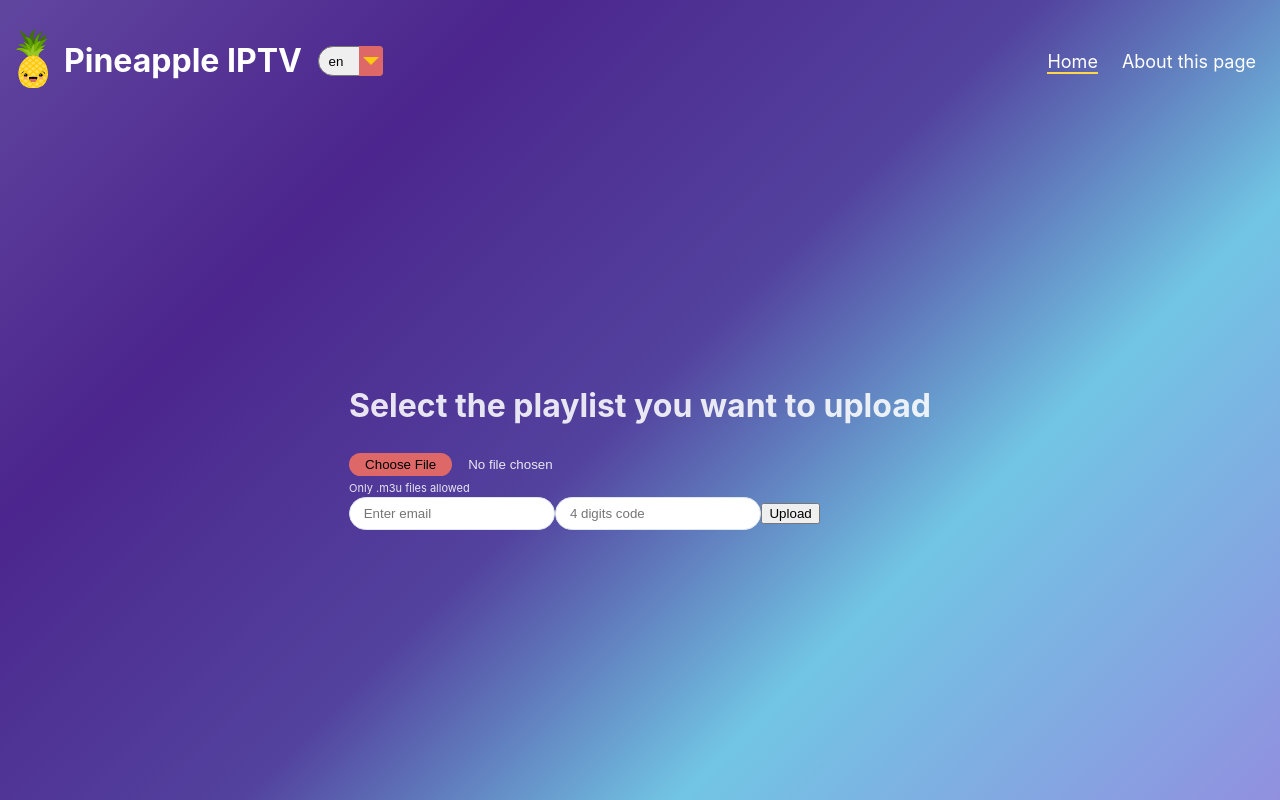
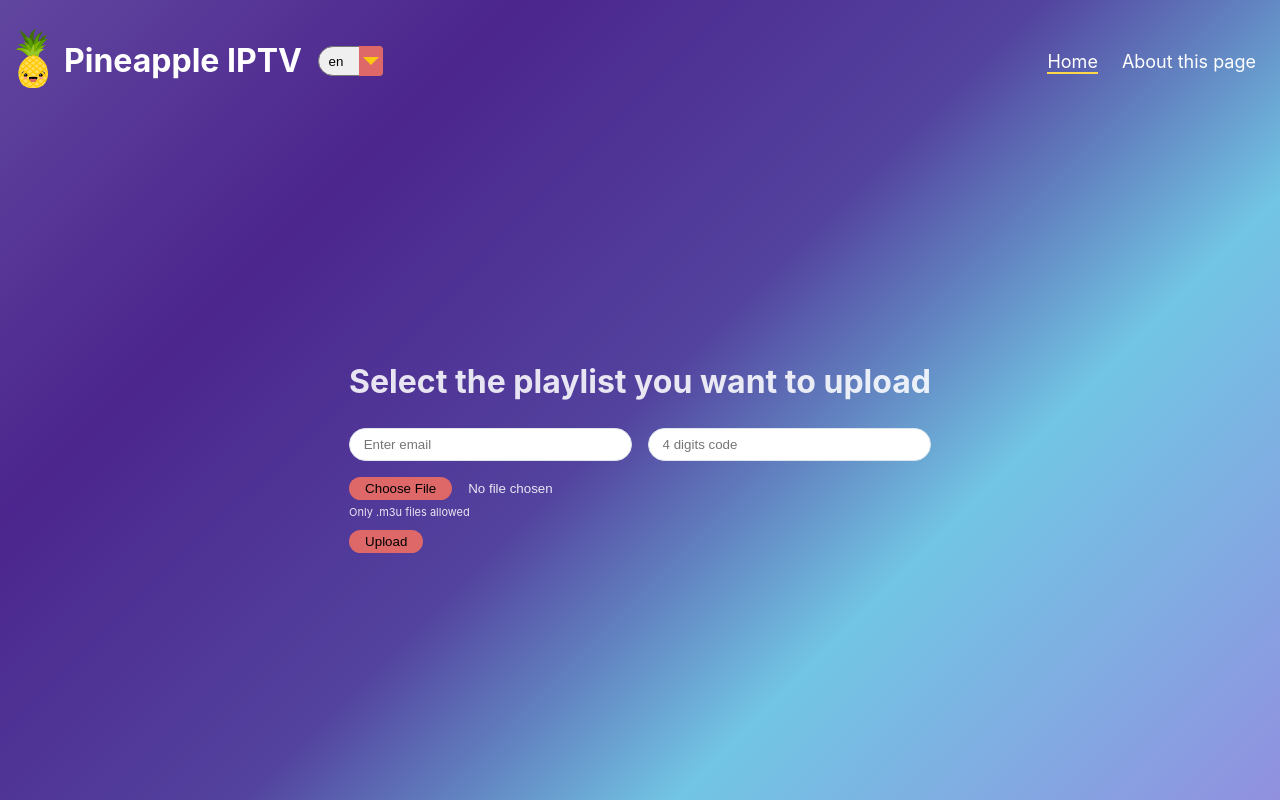
Before and after one commit to imprex92/pineappleIPTV, a React (Vite) app in the folder pineapple-bridge/: page / in a window 1280 px wide. Built offline with nearby package versions, Linux system fonts and the light colour scheme.

Commit message:
design + structure edits

```diff
--- a/pineapple-bridge/src/components/FileInput.tsx
+++ b/pineapple-bridge/src/components/FileInput.tsx
@@ -68,13 +68,49 @@ export default function FileInput (props: IFileInputProps) {
 
   return (
 	<div>
-		<form onSubmit={handleSubmit}>
-			<label className={`${props.labelClasses} ${styles.label}`} htmlFor="playlist-field">{props.title}</label>
-			<input onChange={handleFileChange} className={`${props.inputClasses} ${styles.input}`} accept={props.accept} multiple={props.multiple} type="file" name="m3uFile" id="playlist-field" />
+		<form className={styles.formGroup} onSubmit={handleSubmit}>
+			<div className={styles.inputGroup}>
+				<input
+					className={styles.input}
+					onChange={handleEmailChange}
+					type="email"
+					name="email"
+					id="email"
+					placeholder='Enter email'
+					required
+				/>
+				<input
+					className={styles.input}
+					onChange={handleVerificationCodeChange}
+					type="text"
+					maxLength={4}
+					minLength={4}
+					name="verificationCode"
+					id="code"
+					placeholder='4 digits code'
+					pattern="[0-9]{4}"
+					required
+					onKeyDown={(e) => { if (!/^\d$/.test(e.key) && e.key !== 'Backspace' && e.key !== 'Delete') {
+						e.preventDefault();
+					} }}
+					inputMode="numeric"
+				/>
+			</div>
+			<label className={`${props.labelClasses} ${styles.label}`} htmlFor="playlist-field">
+				{props.title}
+			</label>
+			<input
+				onChange={handleFileChange}
+				className={`${props.inputClasses} ${styles.input}`} accept={props.accept} multiple={props.multiple}
+				type="file"
+				name="m3uFile"
+				id="playlist-field"
+				required
+			/>
 			<small className={styles.helperText}>{t('uploader.accepted')}</small>
-			<input onChange={handleEmailChange} type="email" name="email" id="email" placeholder='Enter email' />
-			<input onChange={handleVerificationCodeChange} type="number" maxLength={4} minLength={4} name="verificationCode" id="code" placeholder='4 digits code' />
-			<button type="submit">Upload</button>
+			<div className={styles.buttonGroup}>
+				<button type="submit">{t('uploader.upload')}</button>
+			</div>
 		</form>
 	</div>
   );
--- a/pineapple-bridge/src/styles/fileInput.module.css
+++ b/pineapple-bridge/src/styles/fileInput.module.css
@@ -1,9 +1,4 @@
-.input{
 
-}
-.label{
-
-}
 .helperText{
 	display: block;
 	margin-top: 0.25rem;
@@ -11,3 +6,32 @@
 	user-select: none;
 	cursor: default;
 }
+.formGroup{
+	display: flex;
+	flex-direction: column;
+}
+.inputGroup{
+	display: flex;
+	flex-direction: row;
+	margin-bottom: 1rem;
+	gap: 1rem;
+	position: relative;
+	width: 100%;
+	& > .input{
+		width: 50%;
+	}
+}
+.buttonGroup{
+	margin-top: 0.5rem;
+	& > button{
+		padding: 0.25rem 1rem;
+		background-color: var(--primary-btn-color);
+		border: none;
+		transition: 0.5s;
+		border-radius: var(--primary-radius);
+		&:hover{
+			background-color: var(--primary-btn-color-hover);
+			cursor: pointer;
+		}
+	}
+}
--- a/pineapple-bridge/src/styles/languageSelector.module.css
+++ b/pineapple-bridge/src/styles/languageSelector.module.css
@@ -8,7 +8,7 @@
 		position: absolute;
 		width: 24px;
 		height: 100%;
-		background-color: #de6868;
+		background-color: var(--primary-btn-color);
 		pointer-events: none;
 		border-radius: 0 4px 4px 0;
 		top: 0;
@@ -21,7 +21,7 @@
 		top: 50%;
 		right: 4px;
 		border: 8px solid transparent;
-		border-top-color: #fec911;
+		border-top-color: var(--primary-accent-color);
 		margin-top: -4px;
 	}
 }
```
